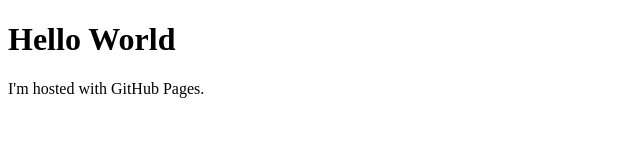
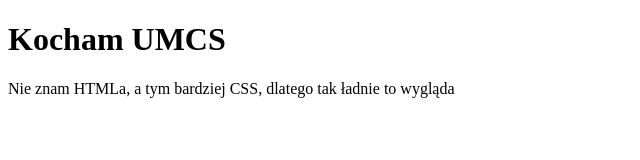
Before and after one commit to Ezdies/ezdies.github.io, a plain HTML site: page index.html in a window 1280 px wide. Shown: the whole page, without its empty margins (0-640 px from the left). Drawn offline with Linux system fonts and the light colour scheme.

Commit message:
My first changes to my github page

```diff
--- a/index.html
+++ b/index.html
@@ -1,7 +1,7 @@
 <!DOCTYPE html>
 <html>
 <body>
-<h1>Hello World</h1>
-<p>I'm hosted with GitHub Pages.</p>
+<h1>Kocham UMCS</h1>
+<p>Nie znam HTMLa, a tym bardziej CSS, dlatego tak ładnie to wygląda</p>
 </body>
 </html>
```
